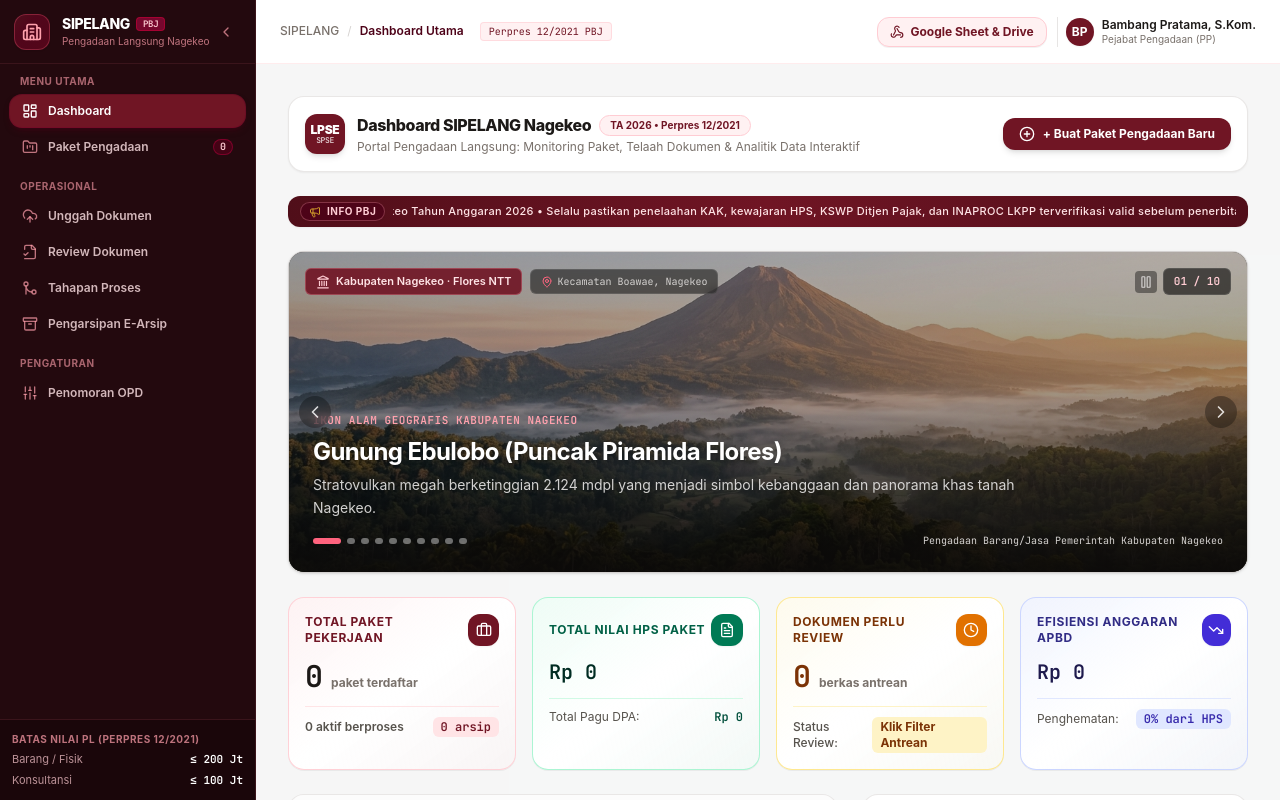
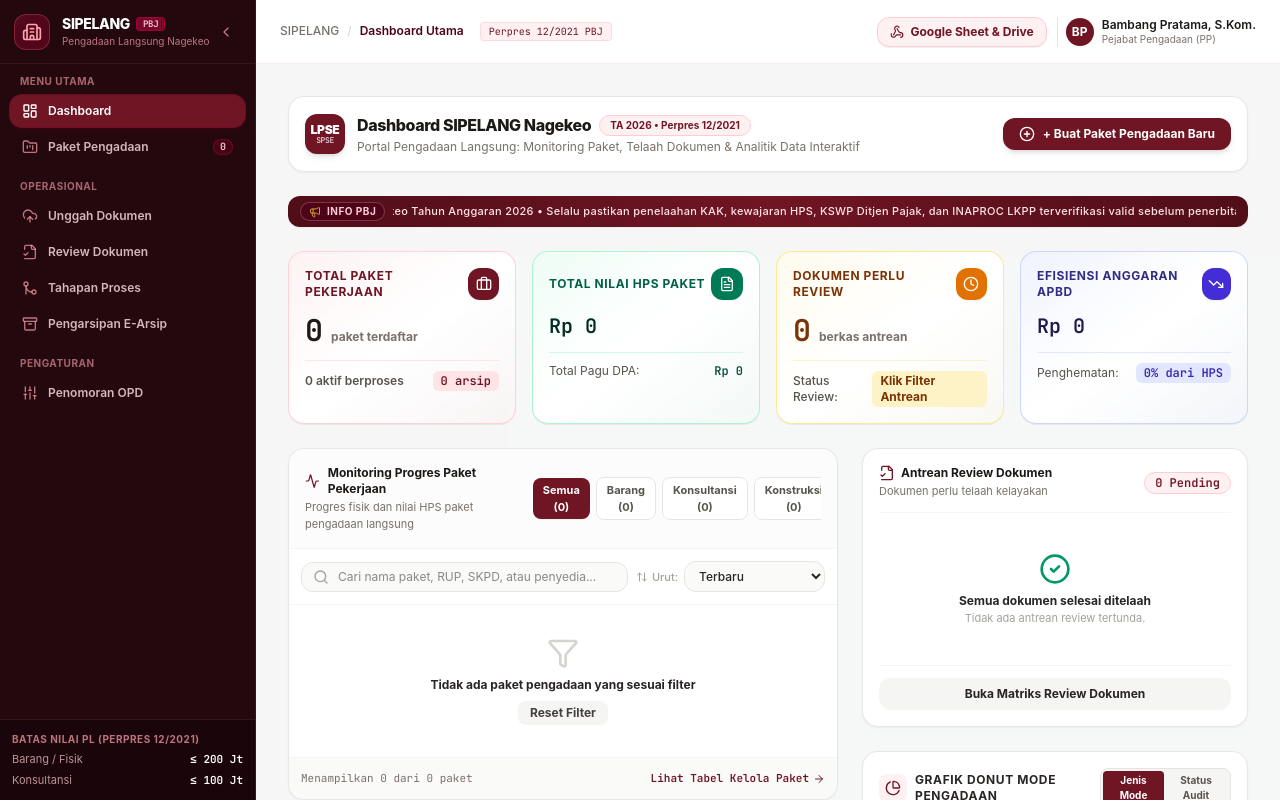
Before and after one commit to djogovancy549-svg/sipelang, a React (Vite) app: page / in a window 1280 px wide. Built offline with nearby package versions, Linux system fonts and the light colour scheme.

Commit message:
refactor: clean up legacy data and unused constants
Remove deprecated dummy configuration and local static content. Added a startup hook to clear existing local storage to ensure a clean state for production data.

```diff
--- a/src/App.tsx
+++ b/src/App.tsx
@@ -79,6 +79,13 @@ export default function App() {
   const [uploadPreselectedPackageId, setUploadPreselectedPackageId] = useState<string | undefined>(undefined);
 
   // Sync to localStorage
+  useEffect(() => {
+    // Force clear old dummy data on startup
+    localStorage.removeItem('sipelang_packages_v1');
+    localStorage.removeItem('sipelang_documents_v1');
+    localStorage.removeItem('sipelang_opd_configs_v1');
+  }, []);
+
   useEffect(() => {
     try {
       localStorage.setItem('sipelang_packages_v1', JSON.stringify(packages));
--- a/src/components/NagekeoBannerSlider.tsx
+++ b/src/components/NagekeoBannerSlider.tsx
@@ -36,7 +36,11 @@ export const NagekeoBannerSlider: React.FC = () => {
     setCurrentIndex((prev) => (prev + 1) % totalSlides);
   };
 
-  const currentSlide: NagekeoSlide = NAGEKEO_SLIDES[currentIndex];
+  const currentSlide: NagekeoSlide | undefined = NAGEKEO_SLIDES[currentIndex];
+
+  if (totalSlides === 0 || !currentSlide) {
+    return null;
+  }
 
   return (
     <div
--- a/src/data/nagekeoSlides.ts
+++ b/src/data/nagekeoSlides.ts
@@ -12,85 +12,4 @@ export interface NagekeoSlide {
   imageSrc: string;
 }
 
-export const NAGEKEO_SLIDES: NagekeoSlide[] = [
-  {
-    id: 1,
-    title: 'Gunung Ebulobo (Puncak Piramida Flores)',
-    subtitle: 'Ikon Alam Geografis Kabupaten Nagekeo',
-    location: 'Kecamatan Boawae, Nagekeo',
-    description: 'Stratovulkan megah berketinggian 2.124 mdpl yang menjadi simbol kebanggaan dan panorama khas tanah Nagekeo.',
-    imageSrc: '/src/assets/images/ebulobo_volcano_nagekeo_1793182025890.jpg',
-  },
-  {
-    id: 2,
-    title: 'Kampung Adat Tutubhada',
-    subtitle: 'Situs Megalitikum & Rumah Adat Sa’o Tradisional',
-    location: 'Desa Rendu Tutubhada, Aesesa Selatan',
-    description: 'Perkampungan megalitikum tertua suku Nagekeo dengan batu altar persembahan (Peo) dan arsitektur Sa’o Waja bersejarah.',
-    imageSrc: '/src/assets/images/kampung_tutubhada_nagekeo_1793182027539.jpg',
-  },
-  {
-    id: 3,
-    title: 'Savana Bukit Kotagoa & Dhawe Mbay',
-    subtitle: 'Hamparan Lembah Emas Savana Tropis',
-    location: 'Kota Mbay, Ibukota Nagekeo',
-    description: 'Bentang perbukitan savana keemasan yang menawan mengelilingi pusat pemerintahan Kabupaten Nagekeo di Kota Mbay.',
-    imageSrc: '/src/assets/images/savana_kotagoa_mbay_1793182028141.jpg',
-  },
-  {
-    id: 4,
-    title: 'Tenun Ikat Khas Nagekeo (Dawo)',
-    subtitle: 'Mahakarya Seni Budaya Warisan Leluhur',
-    location: 'Pusat Kerajinan Tenun Nagekeo',
-    description: 'Kain tenun ikat tradisional dengan motif geometris Dawo Ende/Nagekeo bernilai filosofis tinggi yang ditenun pengrajin lokal.',
-    imageSrc: '/src/assets/images/tenun_ikat_nagekeo_1793182028933.jpg',
-  },
-  {
-    id: 5,
-    title: 'Tinju Adat Tradisional "Etu"',
-    subtitle: 'Festival Sakral Ksatria Budaya Nagekeo',
-    location: 'Kampung-kampung Adat Nagekeo',
-    description: 'Pertarungan tinju sakral adat bersarung sabut kelapa yang menjunjung tinggi sportivitas, keberanian, dan persaudaraan adat.',
-    imageSrc: '/src/assets/images/tinju_adat_etu_nagekeo_1793182028950.jpg',
-  },
-  {
-    id: 6,
-    title: 'Pantai Pasir Putih Enabhara',
-    subtitle: 'Pesona Pesisir Selatan Laut Sawu',
-    location: 'Kecamatan Mauponggo, Nagekeo',
-    description: 'Kombinasi eksotis pasir putih lembut, tebing batu vulkanik hitam, dan birunya air laut di pesisir selatan Nagekeo.',
-    imageSrc: '/src/assets/images/pantai_enabhara_nagekeo_1793182050049.jpg',
-  },
-  {
-    id: 7,
-    title: 'Air Terjun Alami Ngabatata',
-    subtitle: 'Oase Kesegaran di Rimba Hijau',
-    location: 'Desa Rendu Butowe, Nagekeo',
-    description: 'Tirta terjun alami berair jernih yang mengalir di antara formasi batuan karst dan hutan tropis pegunungan yang asri.',
-    imageSrc: '/src/assets/images/air_terjun_ngabatata_1793182051997.jpg',
-  },
-  {
-    id: 8,
-    title: 'Kampung Adat Boawae (Sa’o Waja Wao)',
-    subtitle: 'Pusat Kebudayaan & Adat Raja Nagekeo',
-    location: 'Boawae, Kaki Gunung Ebulobo',
-    description: 'Kompleks rumah adat istana suku Nage dengan tiang ukir Peo dan latar belakang Puncak Ebulobo yang menakjubkan.',
-    imageSrc: '/src/assets/images/kampung_boawae_nagekeo_1793182052784.jpg',
-  },
-  {
-    id: 9,
-    title: 'Bendungan & Waduk Lambo Mbay',
-    subtitle: 'Infrastruktur Ketahanan Air & Pangan Daerah',
-    location: 'Kecamatan Aesesa, Nagekeo',
-    description: 'Proyek strategis daerah dan nasional untuk irigasi persawahan Mbay dan pemenuhan air baku masyarakat Nagekeo.',
-    imageSrc: '/src/assets/images/waduk_lambo_mbay_1793182053781.jpg',
-  },
-  {
-    id: 10,
-    title: 'Kompleks Kantor Bupati Kabupaten Nagekeo',
-    subtitle: 'Pusat Tata Kelola & Pelayanan Publik Masyarakat',
-    location: 'Kota Mbay, Kabupaten Nagekeo, NTT',
-    description: 'Gedung kantor pemerintahan berarsitektur kearifan lokal Sa’o Waja sebagai pusat pelayanan birokrasi dan PBJ Nagekeo.',
-    imageSrc: '/src/assets/images/kantor_bupati_nagekeo_1793182053060.jpg',
-  },
-];
+export const NAGEKEO_SLIDES: NagekeoSlide[] = [];
--- a/src/data/opdNumberingData.ts
+++ b/src/data/opdNumberingData.ts
@@ -5,89 +5,4 @@
 
 import { OPDNumberingConfig } from '../types/procurement';
 
-export const INITIAL_OPD_CONFIGS: OPDNumberingConfig[] = [
-  {
-    id: 'opd-diskominfo',
-    opdName: 'Dinas Komunikasi, Informatika dan Statistik',
-    opdCode: 'DISKOMINFO',
-    classificationCode: '027',
-    currentCounter: 12,
-    counterPadding: 3,
-    templatePackageReg: '{NO}/PP-{KODE_PENGADAAN}/{KODE_OPD}-NGK/{BULAN_ROMAWI}/{TAHUN}',
-    templateInvitation: '{NO}/PP-{KODE_PENGADAAN}.UND/{KODE_OPD}-NGK/{BULAN_ROMAWI}/{TAHUN}',
-    templateBAHPL: '{NO}/PP-{KODE_PENGADAAN}.BAHPL/{KODE_OPD}-NGK/{BULAN_ROMAWI}/{TAHUN}',
-    templateSPK: '{NO}/PP-{KODE_PENGADAAN}.SPK/{KODE_OPD}-NGK/{BULAN_ROMAWI}/{TAHUN}',
-    fiscalYear: 2026,
-    lastUpdated: '2026-10-20',
-  },
-  {
-    id: 'opd-dpupr',
-    opdName: 'Dinas Pekerjaan Umum dan Penataan Ruang',
-    opdCode: 'DPUPR',
-    classificationCode: '600',
-    currentCounter: 24,
-    counterPadding: 3,
-    templatePackageReg: '{NO}/PP-{KODE_PENGADAAN}/{KODE_OPD}-NGK/{BULAN_ROMAWI}/{TAHUN}',
-    templateInvitation: '{NO}/PP-{KODE_PENGADAAN}.UND/{KODE_OPD}-NGK/{BULAN_ROMAWI}/{TAHUN}',
-    templateBAHPL: '{NO}/PP-{KODE_PENGADAAN}.BAHPL/{KODE_OPD}-NGK/{BULAN_ROMAWI}/{TAHUN}',
-    templateSPK: '{NO}/PP-{KODE_PENGADAAN}.SPK/{KODE_OPD}-NGK/{BULAN_ROMAWI}/{TAHUN}',
-    fiscalYear: 2026,
-    lastUpdated: '2026-10-22',
-  },
-  {
-    id: 'opd-bappeda',
-    opdName: 'Badan Perencanaan Pembangunan Daerah',
-    opdCode: 'BAPPEDA',
-    classificationCode: '050',
-    currentCounter: 8,
-    counterPadding: 3,
-    templatePackageReg: '{NO}/PP-{KODE_PENGADAAN}/{KODE_OPD}-NGK/{BULAN_ROMAWI}/{TAHUN}',
-    templateInvitation: '{NO}/PP-{KODE_PENGADAAN}.UND/{KODE_OPD}-NGK/{BULAN_ROMAWI}/{TAHUN}',
-    templateBAHPL: '{NO}/PP-{KODE_PENGADAAN}.BAHPL/{KODE_OPD}-NGK/{BULAN_ROMAWI}/{TAHUN}',
-    templateSPK: '{NO}/PP-{KODE_PENGADAAN}.SPK/{KODE_OPD}-NGK/{BULAN_ROMAWI}/{TAHUN}',
-    fiscalYear: 2026,
-    lastUpdated: '2026-10-15',
-  },
-  {
-    id: 'opd-dinkes',
-    opdName: 'Dinas Kesehatan & UPTD Puskesmas',
-    opdCode: 'DINKES',
-    classificationCode: '440',
-    currentCounter: 19,
-    counterPadding: 3,
-    templatePackageReg: '{NO}/PP-{KODE_PENGADAAN}/{KODE_OPD}-NGK/{BULAN_ROMAWI}/{TAHUN}',
-    templateInvitation: '{NO}/PP-{KODE_PENGADAAN}.UND/{KODE_OPD}-NGK/{BULAN_ROMAWI}/{TAHUN}',
-    templateBAHPL: '{NO}/PP-{KODE_PENGADAAN}.BAHPL/{KODE_OPD}-NGK/{BULAN_ROMAWI}/{TAHUN}',
-    templateSPK: '{NO}/PP-{KODE_PENGADAAN}.SPK/{KODE_OPD}-NGK/{BULAN_ROMAWI}/{TAHUN}',
-    fiscalYear: 2026,
-    lastUpdated: '2026-10-25',
-  },
-  {
-    id: 'opd-setda',
-    opdName: 'Bagian Umum Sekretariat Daerah',
-    opdCode: 'SETDA',
-    classificationCode: '005',
-    currentCounter: 31,
-    counterPadding: 3,
-    templatePackageReg: '{NO}/PP-{KODE_PENGADAAN}/{KODE_OPD}-NGK/{BULAN_ROMAWI}/{TAHUN}',
-    templateInvitation: '{NO}/PP-{KODE_PENGADAAN}.UND/{KODE_OPD}-NGK/{BULAN_ROMAWI}/{TAHUN}',
-    templateBAHPL: '{NO}/PP-{KODE_PENGADAAN}.BAHPL/{KODE_OPD}-NGK/{BULAN_ROMAWI}/{TAHUN}',
-    templateSPK: '{NO}/PP-{KODE_PENGADAAN}.SPK/{KODE_OPD}-NGK/{BULAN_ROMAWI}/{TAHUN}',
-    fiscalYear: 2026,
-    lastUpdated: '2026-10-18',
-  },
-  {
-    id: 'opd-disdikpora',
-    opdName: 'Dinas Pendidikan, Kepemudaan dan Olahraga',
-    opdCode: 'DISDIKPORA',
-    classificationCode: '421',
-    currentCounter: 15,
-    counterPadding: 3,
-    templatePackageReg: '{NO}/PP-{KODE_PENGADAAN}/{KODE_OPD}-NGK/{BULAN_ROMAWI}/{TAHUN}',
-    templateInvitation: '{NO}/PP-{KODE_PENGADAAN}.UND/{KODE_OPD}-NGK/{BULAN_ROMAWI}/{TAHUN}',
-    templateBAHPL: '{NO}/PP-{KODE_PENGADAAN}.BAHPL/{KODE_OPD}-NGK/{BULAN_ROMAWI}/{TAHUN}',
-    templateSPK: '{NO}/PP-{KODE_PENGADAAN}.SPK/{KODE_OPD}-NGK/{BULAN_ROMAWI}/{TAHUN}',
-    fiscalYear: 2026,
-    lastUpdated: '2026-10-12',
-  },
-];
+export const INITIAL_OPD_CONFIGS: OPDNumberingConfig[] = [];
```
